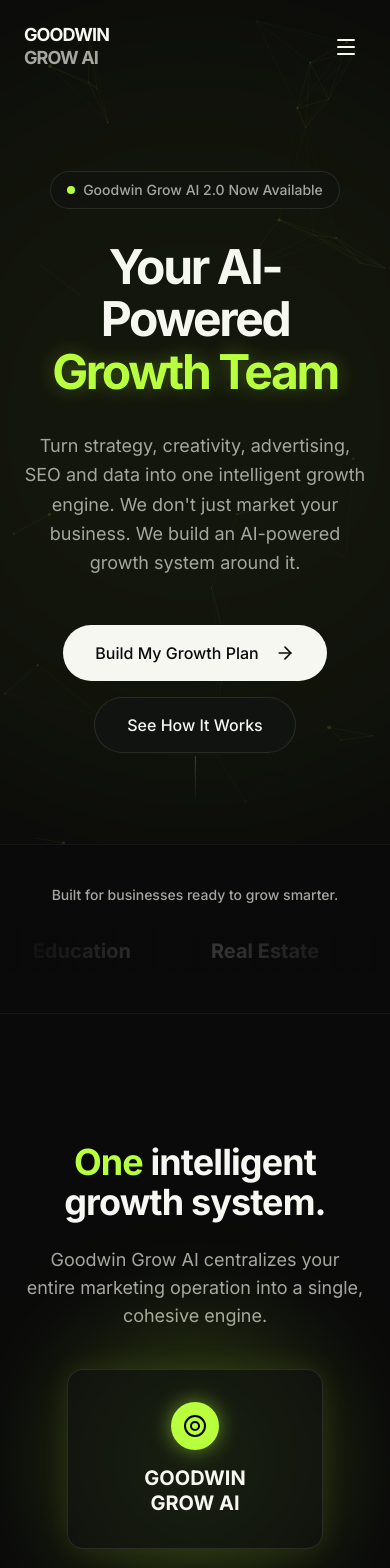
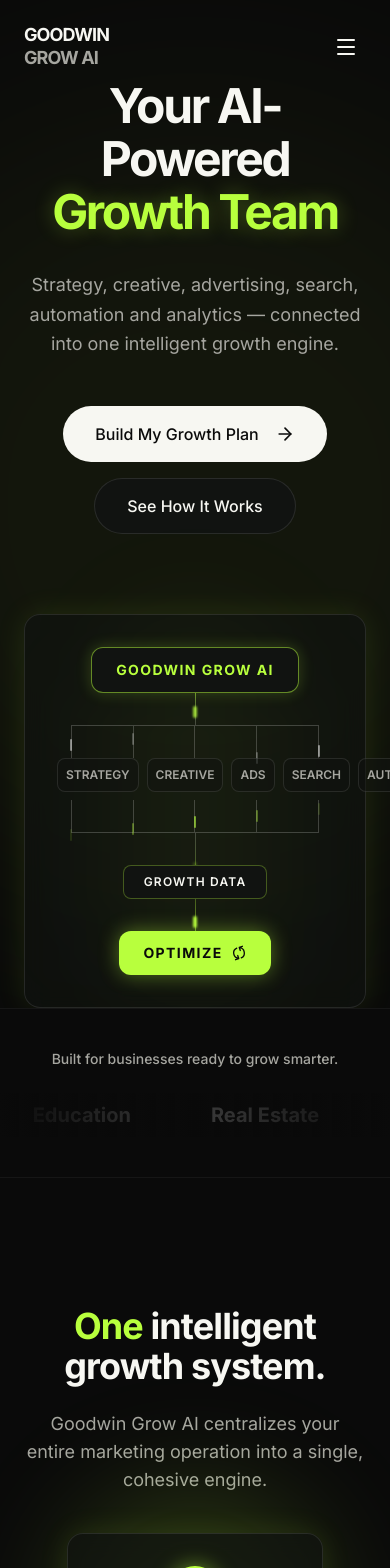
Before and after one commit to irajnishchauhan/goodwingrowai, a Next.js app: page / in a window 390 px wide. Shown: the top 1568 px of the page. Built offline with nearby package versions, Linux system fonts and the light colour scheme.

Commit message:
feat: apply Goodwin Grow Engine proprietary terminology and visual refinements

```diff
--- a/components/sections/FinalCta.tsx
+++ b/components/sections/FinalCta.tsx
@@ -5,7 +5,7 @@
 
 export const FinalCta = () => {
   return (
-    <section className="py-32 bg-background relative overflow-hidden">
+    <section className="py-32 bg-background relative overflow-hidden border-t border-white/5">
       {/* Background Glow */}
       <div className="absolute top-1/2 left-1/2 -translate-x-1/2 -translate-y-1/2 w-[800px] h-[800px] bg-accent/10 rounded-full blur-[120px] pointer-events-none" />
 
@@ -16,10 +16,10 @@
           whileInView={{ opacity: 1, y: 0 }}
           viewport={{ once: true }}
           transition={{ duration: 0.8 }}
-          className="text-5xl md:text-7xl font-bold tracking-tight text-foreground max-w-4xl"
+          className="text-5xl md:text-7xl font-bold tracking-tight text-foreground max-w-4xl leading-tight"
         >
-          Stop managing marketing.<br/>
-          <span className="text-glow text-accent">Start building a growth engine.</span>
+          You're not hiring another agency.<br/>
+          <span className="text-glow text-accent">You're building a growth engine.</span>
         </motion.h2>
 
         <motion.p
@@ -29,7 +29,7 @@
           transition={{ duration: 0.8, delay: 0.1 }}
           className="mt-8 text-xl text-secondary max-w-2xl"
         >
-          Goodwin Grow AI combines strategy, creativity, performance and automation into one intelligent system.
+          We built an AI-powered growth system, and our team operates it for your business.
         </motion.p>
 
         <motion.div
@@ -41,12 +41,7 @@
         >
           <a href="#audit">
             <GlowButton variant="primary" className="w-full sm:w-auto h-14 px-10 text-base">
-              Build My Growth Plan
-            </GlowButton>
-          </a>
-          <a href="#contact">
-            <GlowButton variant="outline" className="w-full sm:w-auto h-14 px-10 text-base">
-              Book a Strategy Call
+              Get Growth Audit
             </GlowButton>
           </a>
         </motion.div>
--- a/components/sections/Hero.tsx
+++ b/components/sections/Hero.tsx
@@ -1,140 +1,26 @@
 "use client";
 
-import { useEffect, useRef } from "react";
 import { motion } from "framer-motion";
 import { GlowButton } from "@/components/ui/GlowButton";
 import { ArrowRight } from "lucide-react";
+import { useEffect, useState } from "react";
 
 export const Hero = () => {
-  const canvasRef = useRef<HTMLCanvasElement>(null);
-
-  // Particle System Effect
-  useEffect(() => {
-    const canvas = canvasRef.current;
-    if (!canvas) return;
-
-    const ctx = canvas.getContext("2d");
-    if (!ctx) return;
-
-    let particles: Particle[] = [];
-    let animationFrameId: number;
-
-    const resize = () => {
-      if (!canvas) return;
-      canvas.width = window.innerWidth;
-      canvas.height = window.innerHeight;
-      initParticles();
-    };
-
-    class Particle {
-      x: number;
-      y: number;
-      size: number;
-      speedX: number;
-      speedY: number;
-
-      constructor() {
-        this.x = Math.random() * canvas!.width;
-        this.y = Math.random() * canvas!.height;
-        this.size = Math.random() * 2;
-        this.speedX = (Math.random() - 0.5) * 0.5;
-        this.speedY = (Math.random() - 0.5) * 0.5;
-      }
-
-      update() {
-        this.x += this.speedX;
-        this.y += this.speedY;
-
-        if (this.x > canvas!.width) this.x = 0;
-        else if (this.x < 0) this.x = canvas!.width;
-
-        if (this.y > canvas!.height) this.y = 0;
-        else if (this.y < 0) this.y = canvas!.height;
-      }
-
-      draw() {
-        if (!ctx) return;
-        ctx.fillStyle = "rgba(184, 255, 61, 0.2)";
-        ctx.beginPath();
-        ctx.arc(this.x, this.y, this.size, 0, Math.PI * 2);
-        ctx.fill();
-      }
-    }
-
-    const initParticles = () => {
-      particles = [];
-      const numParticles = Math.min(window.innerWidth / 10, 100);
-      for (let i = 0; i < numParticles; i++) {
-        particles.push(new Particle());
-      }
-    };
-
-    const animate = () => {
-      ctx.clearRect(0, 0, canvas!.width, canvas!.height);
-
-      for (let i = 0; i < particles.length; i++) {
-        particles[i].update();
-        particles[i].draw();
-
-        for (let j = i; j < particles.length; j++) {
-          const dx = particles[i].x - particles[j].x;
-          const dy = particles[i].y - particles[j].y;
-          const distance = Math.sqrt(dx * dx + dy * dy);
-
-          if (distance < 150) {
-            ctx.beginPath();
-            ctx.strokeStyle = `rgba(184, 255, 61, ${0.1 - distance / 1500})`;
-            ctx.lineWidth = 1;
-            ctx.moveTo(particles[i].x, particles[i].y);
-            ctx.lineTo(particles[j].x, particles[j].y);
-            ctx.stroke();
-          }
-        }
-      }
-
-      animationFrameId = requestAnimationFrame(animate);
-    };
-
-    window.addEventListener("resize", resize);
-    resize();
-    animate();
-
-    return () => {
-      window.removeEventListener("resize", resize);
-      cancelAnimationFrame(animationFrameId);
-    };
-  }, []);
+  const [mounted, setMounted] = useState(false);
+  useEffect(() => setMounted(true), []);
 
   return (
     <section className="relative min-h-screen flex items-center justify-center overflow-hidden pt-20">
-      {/* Interactive Background */}
-      <canvas
-        ref={canvasRef}
-        className="absolute inset-0 z-0 pointer-events-none opacity-60"
-      />
 
       {/* Ambient Gradient Glow */}
       <div className="absolute top-1/2 left-1/2 -translate-x-1/2 -translate-y-1/2 w-[800px] h-[800px] bg-accent/5 rounded-full blur-[120px] pointer-events-none -z-10" />
 
       <div className="container relative z-10 mx-auto px-6 flex flex-col items-center text-center">
 
-        <motion.div
+        <motion.h1
           initial={{ opacity: 0, y: 30 }}
           animate={{ opacity: 1, y: 0 }}
           transition={{ duration: 0.8, ease: [0.16, 1, 0.3, 1] }}
-          className="inline-flex items-center gap-2 px-4 py-2 rounded-full border border-white/10 bg-surface/50 backdrop-blur-md mb-8"
-        >
-          <span className="relative flex h-2 w-2">
-            <span className="animate-ping absolute inline-flex h-full w-full rounded-full bg-accent opacity-75"></span>
-            <span className="relative inline-flex rounded-full h-2 w-2 bg-accent"></span>
-          </span>
-          <span className="text-sm font-medium text-secondary">Goodwin Grow AI 2.0 Now Available</span>
-        </motion.div>
-
-        <motion.h1
-          initial={{ opacity: 0, y: 30 }}
-          animate={{ opacity: 1, y: 0 }}
-          transition={{ duration: 0.8, delay: 0.1, ease: [0.16, 1, 0.3, 1] }}
           className="text-5xl md:text-7xl lg:text-8xl font-bold tracking-tighter text-foreground max-w-5xl leading-[1.1]"
         >
           Your AI-Powered <br className="hidden md:block"/>
@@ -147,14 +33,14 @@
           transition={{ duration: 0.8, delay: 0.2, ease: [0.16, 1, 0.3, 1] }}
           className="mt-8 text-lg md:text-xl text-secondary max-w-2xl leading-relaxed"
         >
-          Turn strategy, creativity, advertising, SEO and data into one intelligent growth engine. We don't just market your business. We build an AI-powered growth system around it.
+          Strategy, creative, advertising, search, automation and analytics — connected into one intelligent growth engine.
         </motion.p>
 
         <motion.div
           initial={{ opacity: 0, y: 30 }}
           animate={{ opacity: 1, y: 0 }}
           transition={{ duration: 0.8, delay: 0.3, ease: [0.16, 1, 0.3, 1] }}
-          className="mt-12 flex flex-col sm:flex-row items-center gap-4"
+          className="mt-12 flex flex-col sm:flex-row items-center gap-4 mb-20"
         >
           <a href="#audit">
             <GlowButton variant="primary" className="w-full sm:w-auto text-base h-14 px-8">
@@ -168,18 +54,107 @@
           </a>
         </motion.div>
 
+        {/* AI Growth Engine Visualization */}
+        {mounted && (
+          <motion.div
+            initial={{ opacity: 0, scale: 0.95 }}
+            animate={{ opacity: 1, scale: 1 }}
+            transition={{ duration: 1, delay: 0.6 }}
+            className="w-full max-w-4xl mx-auto glass rounded-2xl p-8 border-accent/20 relative box-glow flex flex-col items-center"
+          >
+            <div className="absolute top-0 left-1/2 -translate-x-1/2 w-1/2 h-full bg-accent/5 rounded-full blur-[60px] pointer-events-none" />
+
+            {/* Top Node */}
+            <div className="px-6 py-3 rounded-xl bg-surface border border-accent/50 text-accent font-bold tracking-widest text-sm shadow-[0_0_15px_rgba(184,255,61,0.2)] z-10 relative">
+              GOODWIN GROW AI
+            </div>
+
+            {/* Vertical Line from Top */}
+            <div className="h-8 w-px bg-gradient-to-b from-accent/50 to-white/20 relative">
+              <motion.div
+                animate={{ top: ["0%", "100%"], opacity: [0, 1, 0] }}
+                transition={{ duration: 2, repeat: Infinity, ease: "linear" }}
+                className="absolute left-1/2 -translate-x-1/2 w-1 h-3 bg-accent rounded-full blur-[1px]"
+              />
+            </div>
+
+            {/* Horizontal Branching Line */}
+            <div className="w-[90%] md:w-[70%] h-px bg-white/20 relative" />
+
+            {/* Downward Lines to Modules */}
+            <div className="w-[90%] md:w-[70%] flex justify-between relative h-8">
+              {[0, 1, 2, 3, 4].map((i) => (
+                <div key={i} className="h-full w-px bg-white/20 relative">
+                  <motion.div
+                    animate={{ top: ["0%", "100%"], opacity: [0, 1, 0] }}
+                    transition={{ duration: 2, delay: i * 0.4, repeat: Infinity, ease: "linear" }}
+                    className="absolute left-1/2 -translate-x-1/2 w-0.5 h-3 bg-white/60 rounded-full"
+                  />
+                </div>
+              ))}
+            </div>
+
+            {/* Module Nodes */}
+            <div className="w-full max-w-3xl flex justify-between gap-2 z-10">
+              {['STRATEGY', 'CREATIVE', 'ADS', 'SEARCH', 'AUTOMATION'].map((label, i) => (
+                <div key={label} className="flex-1 px-2 py-2 rounded-lg bg-surface/50 border border-white/10 text-xs font-semibold text-secondary text-center uppercase">
+                  {label}
+                </div>
+              ))}
+            </div>
+
+            {/* Downward Lines to Collection */}
+            <div className="w-[90%] md:w-[70%] flex justify-between relative h-8 mt-2">
+              {[0, 1, 2, 3, 4].map((i) => (
+                <div key={i} className="h-full w-px bg-white/20 relative">
+                  <motion.div
+                    animate={{ top: ["0%", "100%"], opacity: [0, 1, 0] }}
+                    transition={{ duration: 2, delay: (i * 0.4) + 1, repeat: Infinity, ease: "linear" }}
+                    className="absolute left-1/2 -translate-x-1/2 w-0.5 h-3 bg-accent/60 rounded-full"
+                  />
+                </div>
+              ))}
+            </div>
+
+            {/* Horizontal Collector Line */}
+            <div className="w-[90%] md:w-[70%] h-px bg-white/20 relative" />
+
+            {/* Vertical Line to Data */}
+            <div className="h-8 w-px bg-gradient-to-b from-white/20 to-accent/30 relative">
+               <motion.div
+                animate={{ top: ["0%", "100%"], opacity: [0, 1, 0] }}
+                transition={{ duration: 2, delay: 1, repeat: Infinity, ease: "linear" }}
+                className="absolute left-1/2 -translate-x-1/2 w-1 h-3 bg-accent rounded-full blur-[1px]"
+              />
+            </div>
+
+            {/* Growth Data Node */}
+            <div className="px-5 py-2 rounded-lg bg-surface border border-accent/30 text-foreground font-semibold text-xs tracking-widest z-10 relative">
+              GROWTH DATA
+            </div>
+
+            {/* Vertical Line to Optimize */}
+            <div className="h-8 w-px bg-gradient-to-b from-accent/30 to-accent/50 relative">
+              <motion.div
+                animate={{ top: ["0%", "100%"], opacity: [0, 1, 0] }}
+                transition={{ duration: 1.5, delay: 1.5, repeat: Infinity, ease: "linear" }}
+                className="absolute left-1/2 -translate-x-1/2 w-1 h-3 bg-accent rounded-full blur-[1px]"
+              />
+            </div>
+
+            {/* Optimize Node */}
+            <div className="px-6 py-3 rounded-xl bg-accent text-background font-bold tracking-widest text-sm z-10 relative shadow-[0_0_20px_rgba(184,255,61,0.4)] flex items-center gap-2">
+              OPTIMIZE
+              <motion.svg animate={{ rotate: 360 }} transition={{ duration: 4, repeat: Infinity, ease: "linear" }} className="w-4 h-4" fill="none" viewBox="0 0 24 24" stroke="currentColor">
+                <path strokeLinecap="round" strokeLinejoin="round" strokeWidth={2} d="M4 4v5h.582m15.356 2A8.001 8.001 0 004.582 9m0 0H9m11 11v-5h-.581m0 0a8.003 8.003 0 01-15.357-2m15.357 2H15" />
+              </motion.svg>
+            </div>
+
+          </motion.div>
+        )}
+
       </div>
 
-      {/* Scroll Indicator */}
-      <motion.div
-        initial={{ opacity: 0 }}
-        animate={{ opacity: 1 }}
-        transition={{ delay: 1, duration: 1 }}
-        className="absolute bottom-10 left-1/2 -translate-x-1/2 flex flex-col items-center gap-2"
-      >
-        <span className="text-xs font-medium text-secondary tracking-widest uppercase">Scroll</span>
-        <div className="w-[1px] h-12 bg-gradient-to-b from-white/20 to-transparent" />
-      </motion.div>
     </section>
   );
 };
--- a/components/sections/PlatformModules.tsx
+++ b/components/sections/PlatformModules.tsx
@@ -2,49 +2,55 @@
 
 import { motion } from "framer-motion";
 import { SectionHeading } from "@/components/ui/SectionHeading";
-import { Search, PenTool, BarChart3, Settings, BrainCircuit, LineChart } from "lucide-react";
+import { BrainCircuit, Search, BarChart3, Settings, PenTool, LayoutTemplate } from "lucide-react";
 
 const modules = [
   {
     id: "01",
-    title: "AI Strategy",
+    title: "Grow Intelligence",
+    subtitle: "Strategy + Analytics",
     icon: <BrainCircuit className="w-6 h-6 text-accent" />,
     description: "Market research, competitor intelligence, and positioning driven by real-time data.",
     tags: ["Audience Research", "Growth Strategy", "Positioning"]
   },
   {
     id: "02",
-    title: "AI Creative",
+    title: "Grow Creative",
+    subtitle: "Content + Ads",
     icon: <PenTool className="w-6 h-6 text-accent" />,
     description: "High-converting ad creatives, social content, and copywriting generated at scale.",
     tags: ["Ad Creatives", "Social Media", "Brand Content"]
   },
   {
     id: "03",
-    title: "AI Performance",
+    title: "Grow Performance",
+    subtitle: "Google + Meta",
     icon: <BarChart3 className="w-6 h-6 text-accent" />,
-    description: "Intelligent budget allocation and continuous campaign optimization across Meta and Google.",
+    description: "Intelligent budget allocation and continuous campaign optimization across platforms.",
     tags: ["Meta Ads", "Google Ads", "Optimization"]
   },
   {
     id: "04",
-    title: "AI Search",
+    title: "Grow Search",
+    subtitle: "SEO + AEO + GEO",
     icon: <Search className="w-6 h-6 text-accent" />,
-    description: "Next-generation SEO, AEO (Answer Engine Optimization), and GEO (Generative Engine Optimization).",
+    description: "Next-generation search visibility across traditional and generative AI engines.",
     tags: ["SEO", "AEO", "GEO", "Visibility"]
   },
   {
     id: "05",
-    title: "AI Automation",
+    title: "Grow Automation",
+    subtitle: "AI Agents + Workflows",
     icon: <Settings className="w-6 h-6 text-accent" />,
-    description: "Seamless lead workflows, CRM integration, and WhatsApp/Email sequence automation.",
+    description: "Seamless lead workflows, CRM integration, and intelligent sequence automation.",
     tags: ["Lead Workflows", "WhatsApp", "CRM"]
   },
   {
     id: "06",
-    title: "AI Analytics",
-    icon: <LineChart className="w-6 h-6 text-accent" />,
-    description: "Unified marketing dashboards, precise lead attribution, and actionable growth intelligence.",
+    title: "Grow Conversion",
+    subtitle: "Websites + Funnels",
+    icon: <LayoutTemplate className="w-6 h-6 text-accent" />,
+    description: "High-velocity landing pages, conversion tracking, and pipeline attribution.",
     tags: ["ROI Tracking", "Attribution", "Dashboards"]
   },
 ];
@@ -53,9 +59,14 @@
   return (
     <section id="engine" className="py-24 bg-background">
       <div className="container mx-auto px-6">
-        <SectionHeading
-          title={<>One AI growth engine.<br/>Every marketing function connected.</>}
-        />
+        <div className="text-center mb-16">
+           <div className="inline-block px-4 py-1.5 mb-6 rounded-full border border-accent/30 bg-accent/5 text-accent font-bold tracking-widest text-sm">
+             GOODWIN GROW ENGINE™
+           </div>
+           <SectionHeading
+             title="One intelligent system for your entire growth operation."
+           />
+        </div>
 
         <div className="grid grid-cols-1 md:grid-cols-2 lg:grid-cols-3 gap-6 mt-16">
           {modules.map((mod, i) => (
@@ -67,7 +78,6 @@
               transition={{ duration: 0.5, delay: i * 0.1 }}
               className="group relative h-[320px] rounded-2xl glass p-8 overflow-hidden transition-colors hover:bg-surface/90 hover:border-accent/30 cursor-pointer"
             >
-              {/* Background Animated Gradient (Hover) */}
               <div className="absolute inset-0 bg-gradient-to-br from-accent/5 to-transparent opacity-0 group-hover:opacity-100 transition-opacity duration-500" />
 
               <div className="relative z-10 flex flex-col h-full">
@@ -78,7 +88,8 @@
                   <span className="text-3xl font-bold text-white/5">{mod.id}</span>
                 </div>
 
-                <h3 className="text-2xl font-semibold text-foreground mb-3">{mod.title}</h3>
+                <h3 className="text-2xl font-semibold text-foreground leading-tight">{mod.title}</h3>
+                <span className="text-xs font-bold tracking-wider text-accent/80 uppercase mb-3 block">{mod.subtitle}</span>
                 <p className="text-secondary mb-auto text-sm leading-relaxed">{mod.description}</p>
 
                 <div className="flex flex-wrap gap-2 mt-6">
--- a/components/sections/WhyGoodwin.tsx
+++ b/components/sections/WhyGoodwin.tsx
@@ -9,8 +9,8 @@
     <section className="py-24 bg-surface/30 relative">
       <div className="container mx-auto px-6">
         <SectionHeading
-          title="Not another marketing agency."
-          subtitle="We are a technology-enabled growth partner."
+          title="Marketing has changed."
+          subtitle="You're not hiring another agency. You're building a growth engine."
         />
 
         <div className="grid grid-cols-1 lg:grid-cols-2 gap-8 max-w-5xl mx-auto mt-16">
@@ -26,11 +26,12 @@
 
             <ul className="space-y-6">
               {[
-                "Manual, slow execution",
-                "Fragmented tools and data",
-                "Expensive retainer models",
-                "Reactive to market changes",
-                "Siloed channels (SEO vs Ads)"
+                "Manual execution",
+                "Separate specialists",
+                "Campaign focused",
+                "Reactive reporting",
+                "Slow iteration",
+                "Fixed workflows"
               ].map((item, i) => (
                 <li key={i} className="flex items-start text-secondary">
                   <X className="w-5 h-5 text-red-500/70 mr-4 shrink-0 mt-0.5" />
@@ -58,11 +59,12 @@
 
             <ul className="space-y-6 relative z-10">
               {[
-                "AI-accelerated execution",
-                "Connected data and insights",
-                "Performance-focused outcomes",
-                "Proactive, real-time optimization",
-                "Unified growth engine"
+                "AI-assisted execution",
+                "Connected growth system",
+                "Business outcome focused",
+                "Continuous intelligence",
+                "Rapid experimentation",
+                "Adaptive workflows"
               ].map((item, i) => (
                 <li key={i} className="flex items-start text-foreground font-medium">
                   <Check className="w-5 h-5 text-accent mr-4 shrink-0 mt-0.5" />
@@ -77,10 +79,10 @@
         {/* 4 Pillars */}
         <div className="grid grid-cols-1 md:grid-cols-2 lg:grid-cols-4 gap-6 mt-20 max-w-6xl mx-auto">
           {[
-            { title: "AI-Native", desc: "AI is embedded into every workflow from day one." },
-            { title: "Strategy First", desc: "Technology strictly follows business strategy." },
-            { title: "Performance Focused", desc: "Every activity connects to measurable outcomes." },
-            { title: "Human + AI", desc: "AI accelerates execution. Humans provide judgment." }
+            { title: "AI-Native", desc: "AI is embedded throughout the workflow." },
+            { title: "Strategy First", desc: "AI doesn't replace strategy." },
+            { title: "Performance Obsessed", desc: "Every activity connects to measurable outcomes." },
+            { title: "Human + AI", desc: "AI handles scale. Humans handle judgment." }
           ].map((pillar, i) => (
             <motion.div
               key={pillar.title}
```
Also changed, not shown: components/sections/AiAgents.tsx (+33 -44 lines), components/sections/GrowthAudit.tsx (+25 -23 lines).
